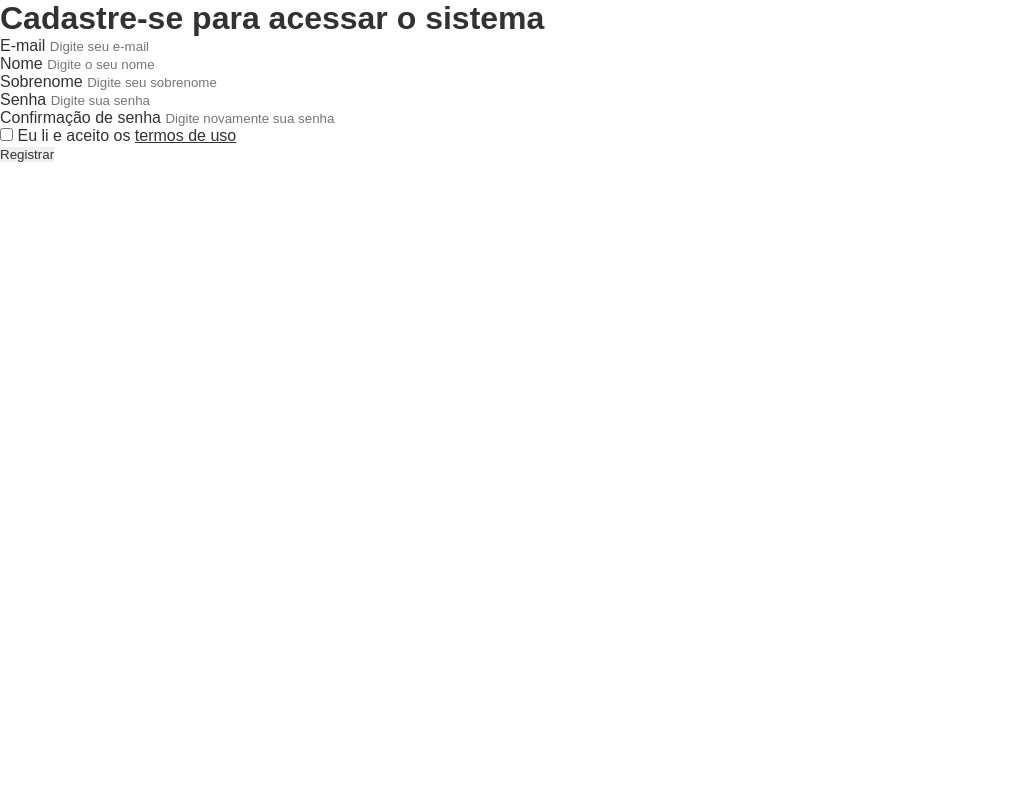
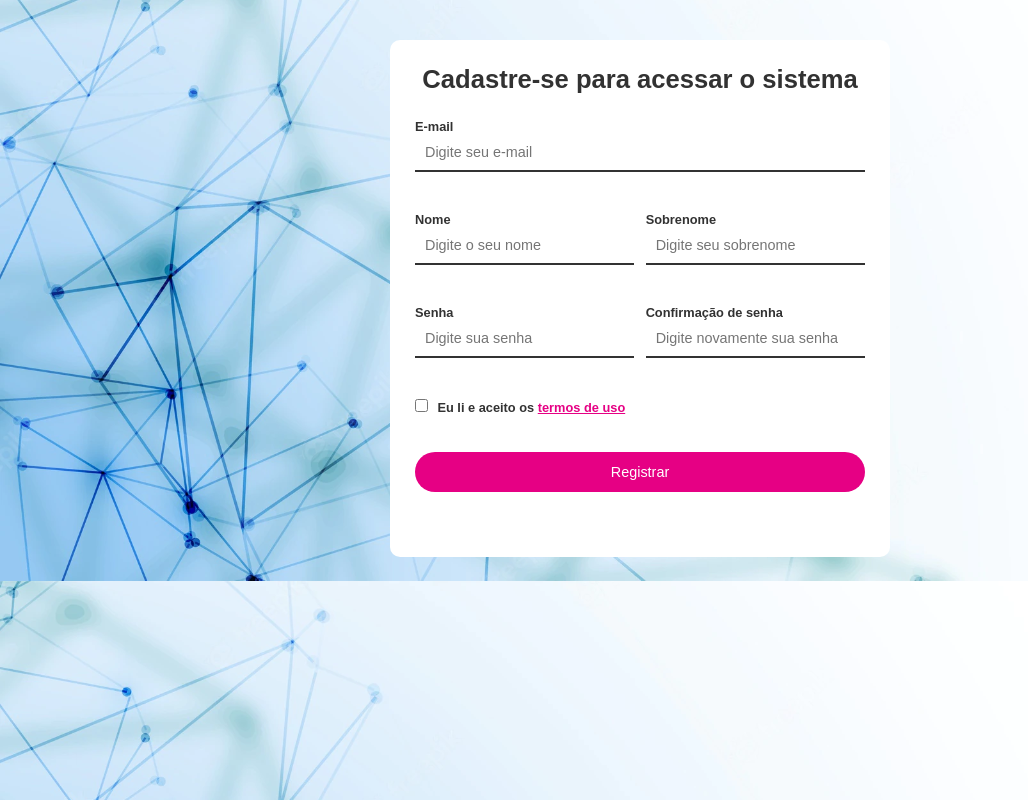
Before and after one commit to jgjefersonluis/projeto-cadastroRegistroValidacao_HTML_CSS_JS, a plain HTML site: page index.html in a window 1280 px wide. Shown: the whole page, without its empty margins (0-1028 px from the left). Drawn offline with Linux system fonts and the light colour scheme.

Commit message:
css finalizado

```diff
--- a/css/styles.css
+++ b/css/styles.css
@@ -7,3 +7,100 @@
     color:#323232;
     border: none;
 }
+
+input, label{
+    display: block;
+    outline: none;
+    width: 100%;
+}
+
+a {
+    color: #E60084;
+}
+
+body{
+    padding-top: 5vh;
+    background-image: url('../img/bg-register-page.jpeg');
+    background-size: cover;
+    background-position-y: -150px;
+}
+
+/* Form */
+#main-container{
+    width: 500px;
+    margin-left:auto;
+    margin-right: auto;
+    background-color: #FFF;
+    border-radius: 10px;
+    padding:  25px;
+}
+
+#main-container h1{
+    text-align: center;
+    margin-bottom: 25px;
+    font-size: 1.6rem;
+}
+
+form{
+    display: flex;
+    flex-wrap: wrap;
+    justify-content: space-between;
+}
+
+.full-box{
+    flex: 1 1 100%;
+    position:relative;
+}
+.half-box{
+    flex: 1 1 45%;
+    position: relative;
+}
+
+.spacing{
+    margin-right: 2.5%;
+}
+
+label{
+    font-weight: bold;
+    font-size: .8rem;
+}
+
+input{
+    border-bottom: 2px solid #323232;
+    padding: 10px;
+    font-size: .9rem;
+    margin-bottom: 40px;
+}
+
+input:focus{
+    border-color: #E60084;
+}
+
+input[type="submit"]{
+    background-color: #E60084;
+    color:#FFF;
+    border: none;
+    border-radius: 20px;
+    height: 40px;
+    cursor: pointer;
+}
+
+#agreement{
+    margin-right: 5px;
+}
+
+#agreement, #agreement-label{
+    display: inline-block;
+    width:auto;
+}
+
+.error-validation{
+    color: #ff1a1a;
+    position:absolute;
+    top:57px;
+    font-size: 12px;
+}
+
+.template{
+    display: none;
+}
```
Also changed, not shown: img/bg-register-page.jpeg (added).
